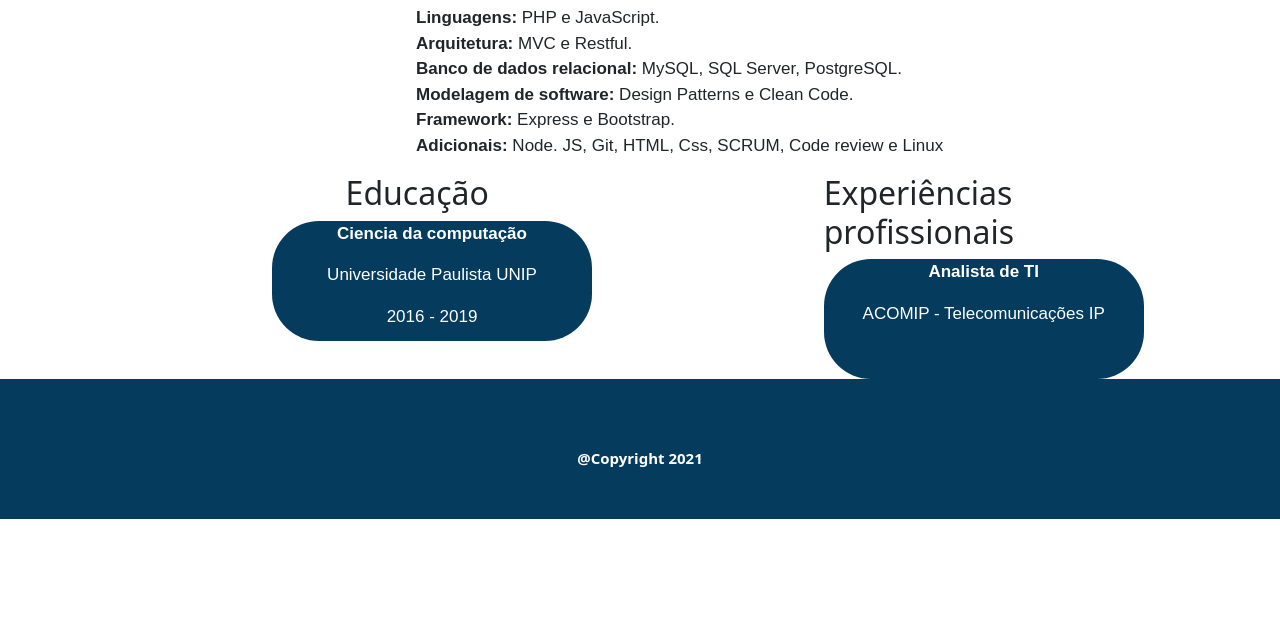
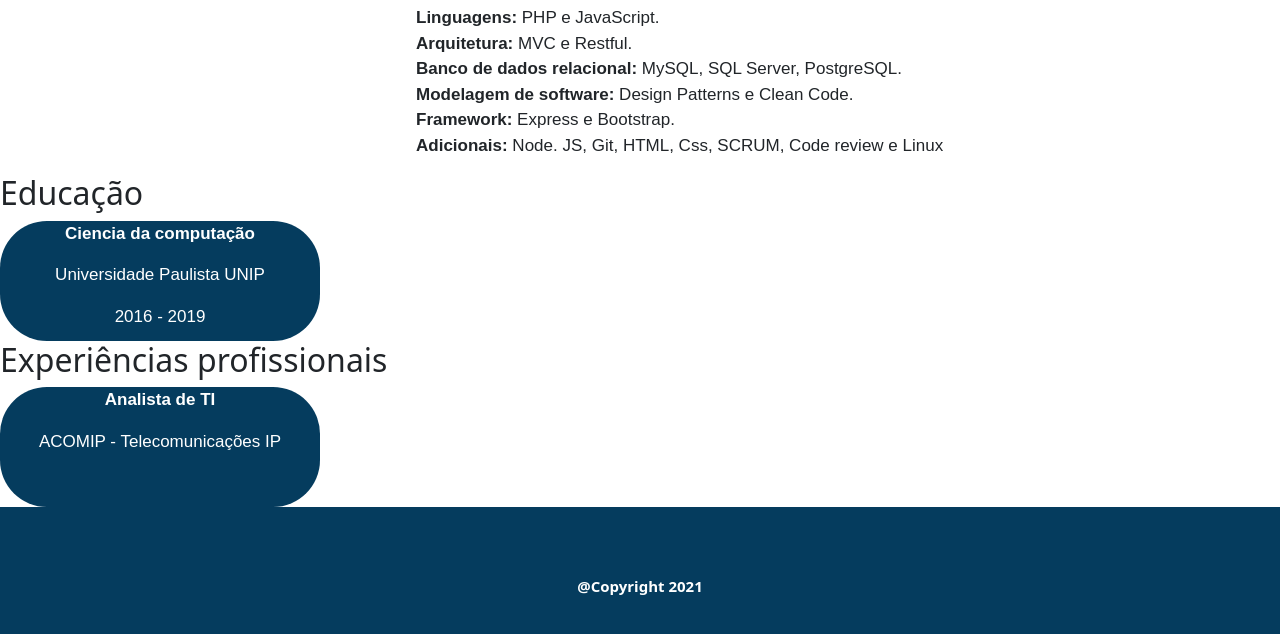
Before and after one commit to lucasg13info/portifolio, a plain HTML site: page public/public/sobre.html in a window 1280 px wide. Shown: the part 598-1232 px from the top of the page. Before the commit the page ends 1117 px from the top, so only its background shows below. Drawn offline with nearby package versions, Linux system fonts and the light colour scheme.

Commit message:
Ajustado a parte das experiencias

```diff
--- a/public/public/sobre.html
+++ b/public/public/sobre.html
@@ -7,8 +7,10 @@
     <title>Potifólio Lucas</title>
     <link rel="stylesheet" href="./style/sobre.css">
     <link rel="icon" href="./imagens/LogoLucas.png">
-    <link href="https://cdn.jsdelivr.net/npm/bootstrap@5.0.0-beta2/dist/css/bootstrap.min.css" rel="stylesheet" integrity="sha384-BmbxuPwQa2lc/FVzBcNJ7UAyJxM6wuqIj61tLrc4wSX0szH/Ev+nYRRuWlolflfl" crossorigin="anonymous">
-    <link rel="stylesheet" href="https://cdnjs.cloudflare.com/ajax/libs/font-awesome/4.7.0/css/font-awesome.min.css"> <!-- Inserindo o menu hamburguer-->
+    <link href="https://cdn.jsdelivr.net/npm/bootstrap@5.0.0-beta2/dist/css/bootstrap.min.css" rel="stylesheet"
+        integrity="sha384-BmbxuPwQa2lc/FVzBcNJ7UAyJxM6wuqIj61tLrc4wSX0szH/Ev+nYRRuWlolflfl" crossorigin="anonymous">
+    <link rel="stylesheet" href="https://cdnjs.cloudflare.com/ajax/libs/font-awesome/4.7.0/css/font-awesome.min.css">
+    <!-- Inserindo o menu hamburguer-->
 </head>
 
 <body>
@@ -48,9 +50,9 @@
             </p>
 
             <div class="conteudoDireita">
-                <img class="imagemLucas"src="./imagens/lucas.png" alt="Lucas codando">
+                <img class="imagemLucas" src="./imagens/lucas.png" alt="Lucas codando">
                 <h3 class="redesSociais">Minhas Redes Sociais:</h3>
-                <h4> <a class="linkSite"href="https://beacons.page/_lucasg13info">https://www.lucasreinfo.com/</a></h4>
+                <h4> <a class="linkSite" href="https://beacons.page/_lucasg13info">https://www.lucasreinfo.com/</a></h4>
             </div>
         </div>
 
@@ -71,6 +73,10 @@
         </div>
 
         <!--Educação e Experiencia-->
+        <div class="contaner">
+
+
+
             <div class="educacaoExperiencia">
                 <div>
                     <h2 class="educacao">Educação</h2>
@@ -79,7 +85,7 @@
                         <p>Universidade Paulista UNIP</p>
                         <p>2016 - 2019</p>
                     </div>
-            </div>
+
 
 
                     <div class="experienciasProfissionais">
@@ -90,7 +96,9 @@
                                 <p>ACOMIP - Telecomunicações IP </p>
                             </div>
                         </div>
-
+                    </div>
+                </div>
+            </div>
     </main>
 
 
@@ -112,4 +120,5 @@
         integrity="sha384-nsg8ua9HAw1y0W1btsyWgBklPnCUAFLuTMS2G72MMONqmOymq585AcH49TLBQObG"
         crossorigin="anonymous"></script>
 </body>
+
 </html>
--- a/public/public/style/sobre.css
+++ b/public/public/style/sobre.css
@@ -131,14 +131,12 @@ margin-right: 10px;
 /*Educação e Experiencia*/
 
 .educacaoExperiencia{
-  display: flex;
 
-  text-align: center;
 
 }
 
 .educacao{
-  margin-left: 108%;
+
 }
 
 .faculdade{
@@ -149,11 +147,11 @@ margin-right: 10px;
   border-radius: 47px 47px;
 
   text-align: center;
-  margin-left: 85%;
+
 }
 
 .experiencia{
-  margin-left: 130%;
+
 }
 
 
@@ -167,7 +165,7 @@ margin-right: 10px;
   border-radius: 47px 47px;
 
   text-align: center;
-  margin-left: 30%;
+
 }
 
 .acomip{
@@ -178,7 +176,7 @@ margin-right: 10px;
   border-radius: 47px 47px;
 
   text-align: center;
-  margin-left: 130%;
+
 }
 
 
```
Lines whose indentation alone changed are shown as unchanged.
